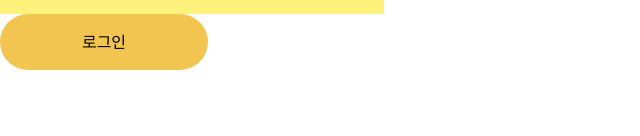
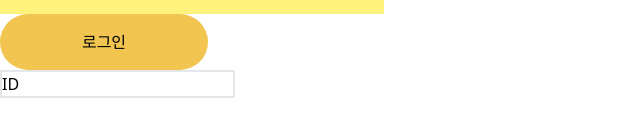
Before and after one commit to AwesomelyDelicious/frontend, a React (Create React App) app: page / in a window 1280 px wide. Shown: the part 370-506 px from the top of the page, without its empty margins (0-640 px from the left). Built offline with nearby package versions, Linux system fonts and the light colour scheme.

Commit message:
공용input onChange와 useState 구현 할 예정

```diff
--- /dev/null
+++ b/src/components/InputPublic.jsx
@@ -0,0 +1,18 @@
+import React from "react";
+
+function InputPublic() {
+  return (
+    <div>
+      <div>
+        <input
+          type="text"
+          placeholder="ID"
+          class="border-solid border-2"
+          value="ID"
+        />
+      </div>
+    </div>
+  );
+}
+
+export default InputPublic;
--- a/src/pages/Login.jsx
+++ b/src/pages/Login.jsx
@@ -1,12 +1,14 @@
-import React from 'react';
-import Button from '../components/Button.jsx'
-import Background from '../components/Background.jsx';
+import React from "react";
+import Button from "../components/Button.jsx";
+import Background from "../components/Background.jsx";
+import InputPublic from "../components/InputPublic.jsx";
 
 function Login(props) {
   return (
     <div>
       <Background></Background>
       <Button></Button>
+      <InputPublic></InputPublic>
     </div>
   );
 }
```
Also changed, not shown: 1 other file (tests, documents, lock files or other folders). Lines whose indentation alone changed are shown as unchanged.
